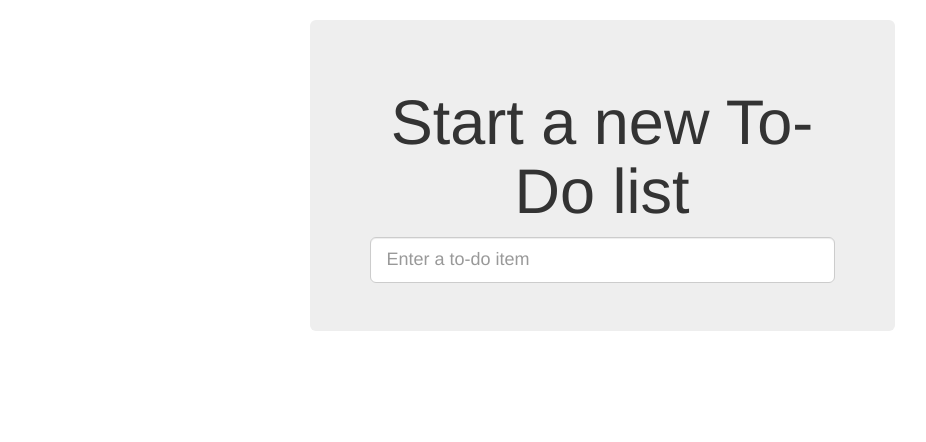
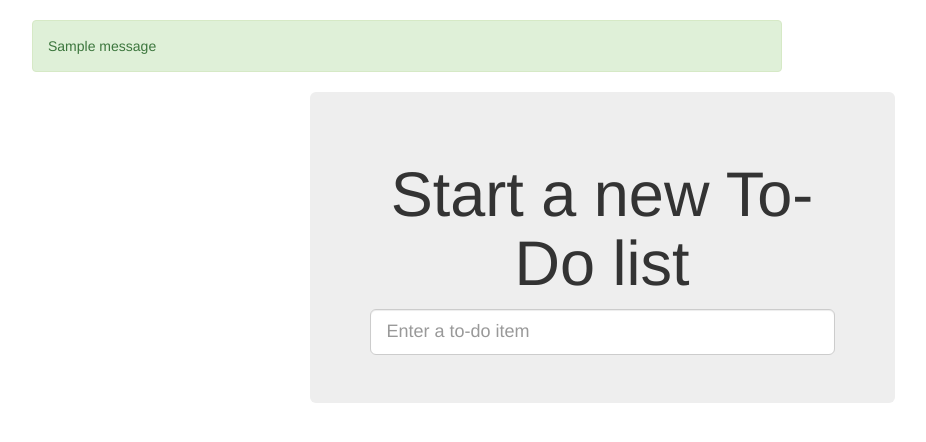
Before and after one commit to vieira-giulia/tdd-project, a Django app: page / in a window 1280 px wide. Shown: the part 52-494 px from the top of the page, without its empty margins (38-964 px from the left). Run offline with Django 3.2, Linux system fonts and the light colour scheme; tables that the repository leaves empty hold one stand-in row (values such as "Sample post"); one stand-in notice (Sample message) is shown; parts of the project's set-up code (start-up, migrations or seed data) failed here and were passed over; some libraries are stand-ins or nearby versions.

Commit message:
Adding Messages to Our HTML

```diff
--- a/accounts/views.py
+++ b/accounts/views.py
@@ -6,11 +6,11 @@ def send_login_email(request):
     email = request.POST['email']
     send_mail(
         'Your login link for Superlists',
-        'body text tbc',
+        'Use this link to log in',
         'noreply@superlists',
-        [email],
+        [email]
     )
-     messages.add_message(
+    messages.add_message(
         request,
         messages.SUCCESS,
         "Check your email, we've sent you a link you can use to log in."
--- a/lists/templates/base.html
+++ b/lists/templates/base.html
@@ -24,7 +24,19 @@
           </form>
         </div>
       </nav>
-
+      {% if messages %}
+        <div class="row">
+          <div class="col-md-8">
+            {% for message in messages %}
+              {% if message.level_tag == 'success' %}
+                <div class="alert alert-success">{{ message }}</div>
+              {% else %}
+                <div class="alert alert-warning">{{ message }}</div>
+              {% endif %}
+            {% endfor %}
+          </div>
+        </div>
+      {% endif %}
       <div class="row">
         <div class="col-md-6 col-md-offset-3 jumbotron">
           <div class="text-center">
```
